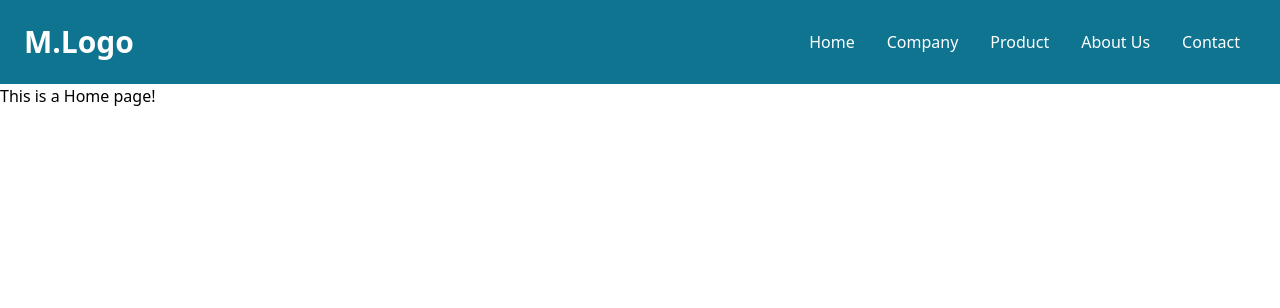
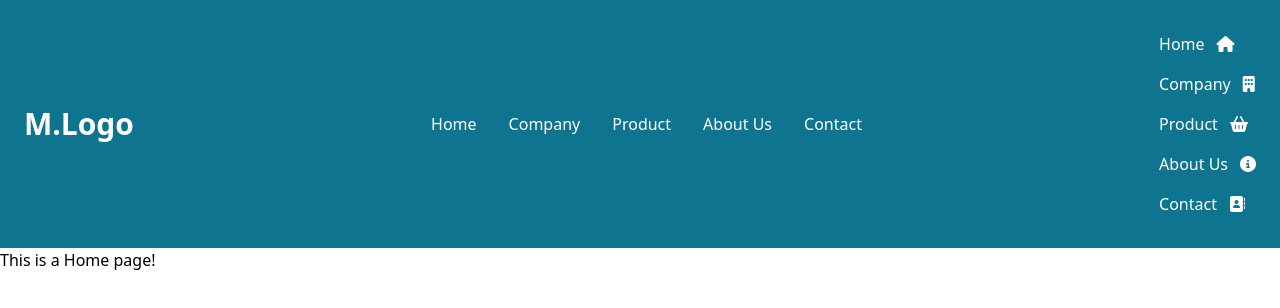
Before and after one commit to mukhammedaliametov/tailwind-web, a React (Vite) app: page / in a window 1280 px wide. Shown: the top 308 px of the page. Built offline with nearby package versions, Linux system fonts and the light colour scheme.

Commit message:
create mobile version

```diff
--- a/src/Layouts/Navbar.jsx
+++ b/src/Layouts/Navbar.jsx
@@ -2,16 +2,20 @@ import React, { useState } from "react";
 import { Link, Outlet } from "react-router-dom";
 
 const Navbar = () => {
-
   const [click, setClick] = useState(false);
-  const handleClick = () => setClick(!click)
+  const handleClick = () => setClick(!click);
+  const closeNav = () => setClick(false);
 
   const Items = [
-    { name: "Home", link: "/" },
-    { name: "Company", link: "/company" },
-    { name: "Product", link: "/product" },
-    { name: "About Us", link: "/about" },
-    { name: "Contact", link: "/contact" },
+    { name: "Home", link: "/", icon: "fa-solid fa-house" },
+    { name: "Company", link: "/company", icon: "fa-solid fa-building" },
+    {
+      name: "Product",
+      link: "/product",
+      icon: "fa-sharp fa-solid fa-basket-shopping",
+    },
+    { name: "About Us", link: "/about", icon: "fa-solid fa-circle-info" },
+    { name: "Contact", link: "/contact", icon: "fa-solid fa-address-book" },
   ];
 
   return (
@@ -29,17 +33,33 @@ const Navbar = () => {
             </li>
           ))}
         </ul>
-        <ul className="md:hidden sm:block absolute top-20 w-full left-0 p-5 bg-cyan-700">
+        <ul
+          className={
+            !click
+              ? "hidden sm:block"
+              : "sm:hidden absolute top-20 w-40 left-0 p-5 bg-cyan-700"
+          }
+        >
           {Items.map((link) => (
-            <li key={link.name} className="py-5 border-b-[1px]">
-              <Link to={link.link} className="text-white hover:text-white-300 text-1xl">
+            <li key={link.name} className="py-2">
+              <Link
+                to={link.link}
+                className="text-white hover:text-white-300 text-1xl"
+                onClick={closeNav}
+              >
                 {link.name}
               </Link>
+              <span className="ml-3 text-1xl">
+                <i className={link.icon}></i>
+              </span>
             </li>
           ))}
         </ul>
         <span className="text-2xl sm:hidden ">
-          <i onClick={handleClick} className={!click ? 'fas fa-bars' : 'fas fa-times'}></i>
+          <i
+            onClick={handleClick}
+            className={!click ? "fas fa-bars" : "fas fa-times"}
+          ></i>
         </span>
       </div>
       <Outlet />
```
